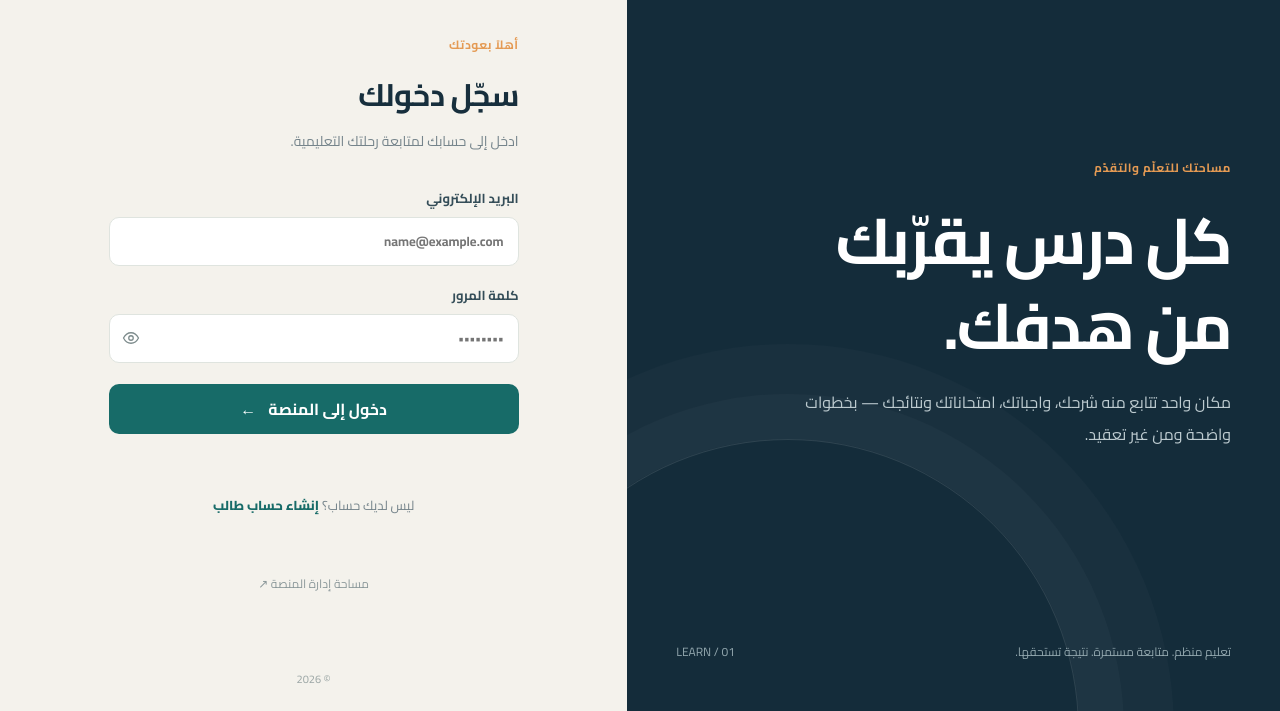
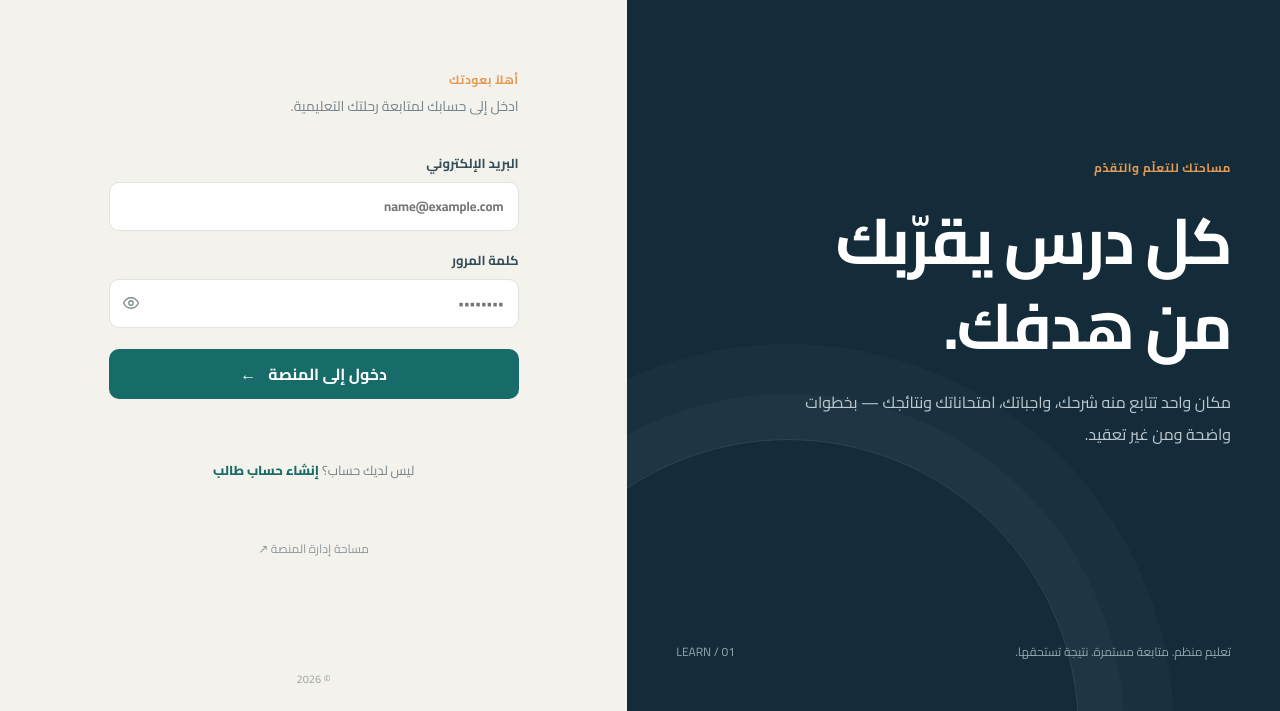
Before and after one commit to mrahmed1357924680-svg/Mr.Ahmed2, a website: page public/index.html in a window 1280 px wide. Shown: the part 89-800 px from the top of the page. Drawn offline with Linux system fonts and the light colour scheme; no server answers.

Commit message:
Update index.html

```diff
--- a/public/index.html
+++ b/public/index.html
@@ -23,7 +23,7 @@
       <div class="auth-panel-inner">
         <div class="mobile-brand brand"><span class="brand-mark">أ</span><span>منصة مستر أحمد</span></div>
         <div id="authForms">
-          <div class="auth-heading"><span class="eyebrow">أهلاً بعودتك</span><h2>سجّل دخولك</h2><p>ادخل إلى حسابك لمتابعة رحلتك التعليمية.</p></div>
+          <div class="auth-heading"><span class="eyebrow">أهلاً بعودتك</span><!--h2>سجّل دخولك</h2--><p>ادخل إلى حسابك لمتابعة رحلتك التعليمية.</p></div>
           <form id="loginForm" class="form-stack">
             <label>البريد الإلكتروني<input name="email" type="email" placeholder="name@example.com" required autocomplete="email"></label>
             <label>كلمة المرور<input name="password" type="password" placeholder="••••••••" required autocomplete="current-password"></label>
```
